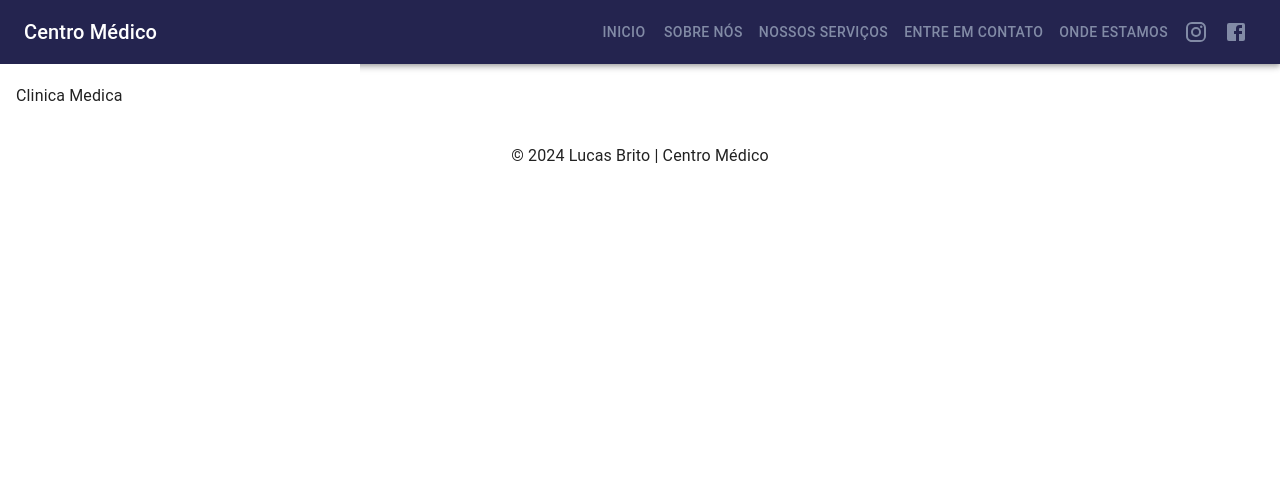
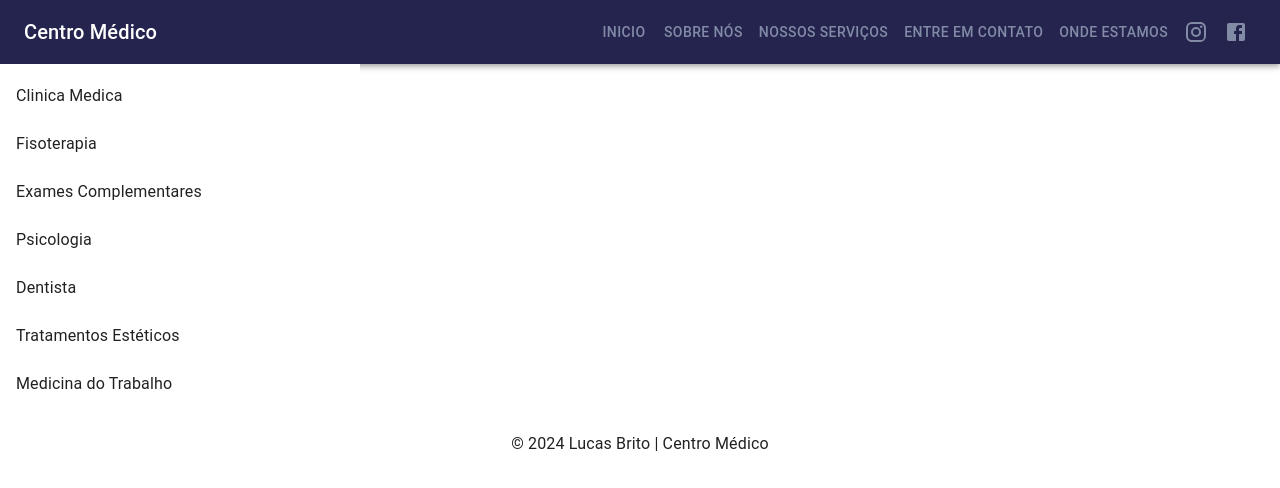
Before and after one commit to britolmbs/centro-medico, a React (Create React App) app: page /Products in a window 1280 px wide. Shown: the top 488 px of the page. Built offline with nearby package versions, Linux system fonts and the light colour scheme.

Commit message:
Criação da lista de produtos

```diff
--- a/src/pages/Products.js
+++ b/src/pages/Products.js
@@ -9,9 +9,38 @@ const Products =  () =>{
             <ListItem disablePadding>
                 <ListItemButton component="a" href="#">
                 <ListItemText primary="Clinica Medica" />
-
+             </ListItemButton>
+             </ListItem>
+             <ListItem disablePadding>
+             <ListItemButton component="a" href="#">
+                <ListItemText primary="Fisoterapia" />
+             </ListItemButton>
+            </ListItem>
+            <ListItem disablePadding>
+                <ListItemButton component="a" href="#">
+                <ListItemText primary="Exames Complementares" />
                 </ListItemButton>
             </ListItem>
+            <ListItem disablePadding>
+                <ListItemButton component="a" href="#">
+                <ListItemText primary="Psicologia" />
+                </ListItemButton>
+                </ListItem>
+                <ListItem disablePadding>
+                    <ListItemButton component="a" href="#">
+                        <ListItemText primary="Dentista" />
+                        </ListItemButton>
+                </ListItem>
+                <ListItem disablePadding>
+                    <ListItemButton component="a" href="#">
+                        <ListItemText primary="Tratamentos Estéticos" />
+                    </ListItemButton>
+                </ListItem>
+                <ListItem disablePadding>
+                    <ListItemButton component="a" href="#">
+                        <ListItemText primary="Medicina do Trabalho" />
+                    </ListItemButton>
+                </ListItem>
         </List>
 
         </nav>
```
